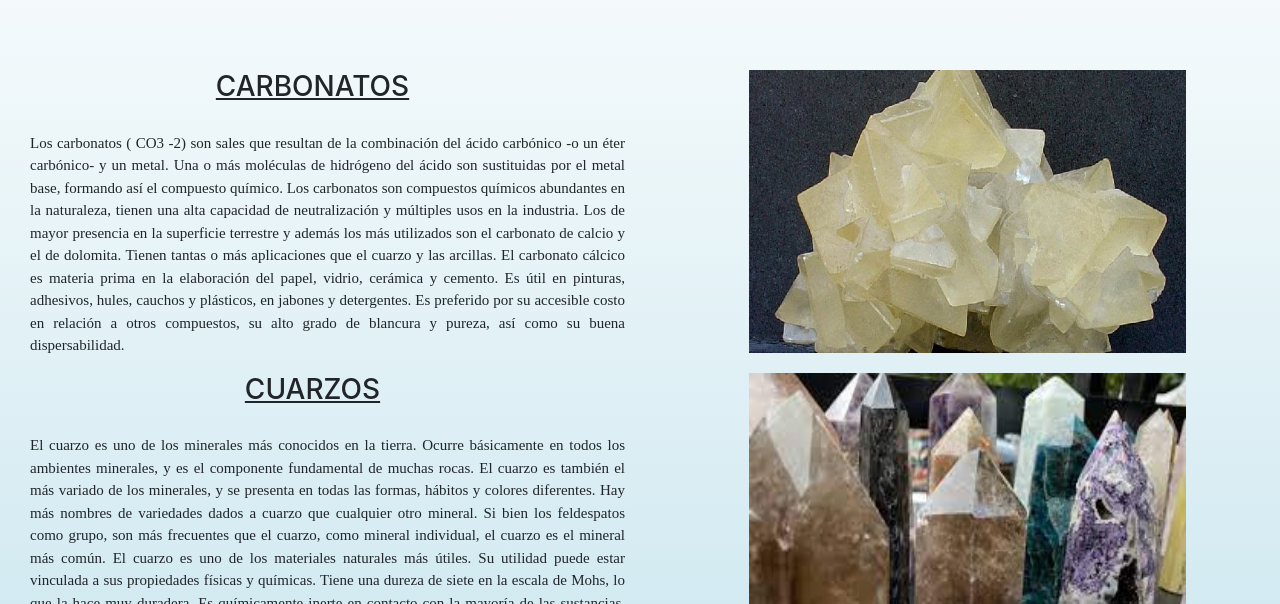
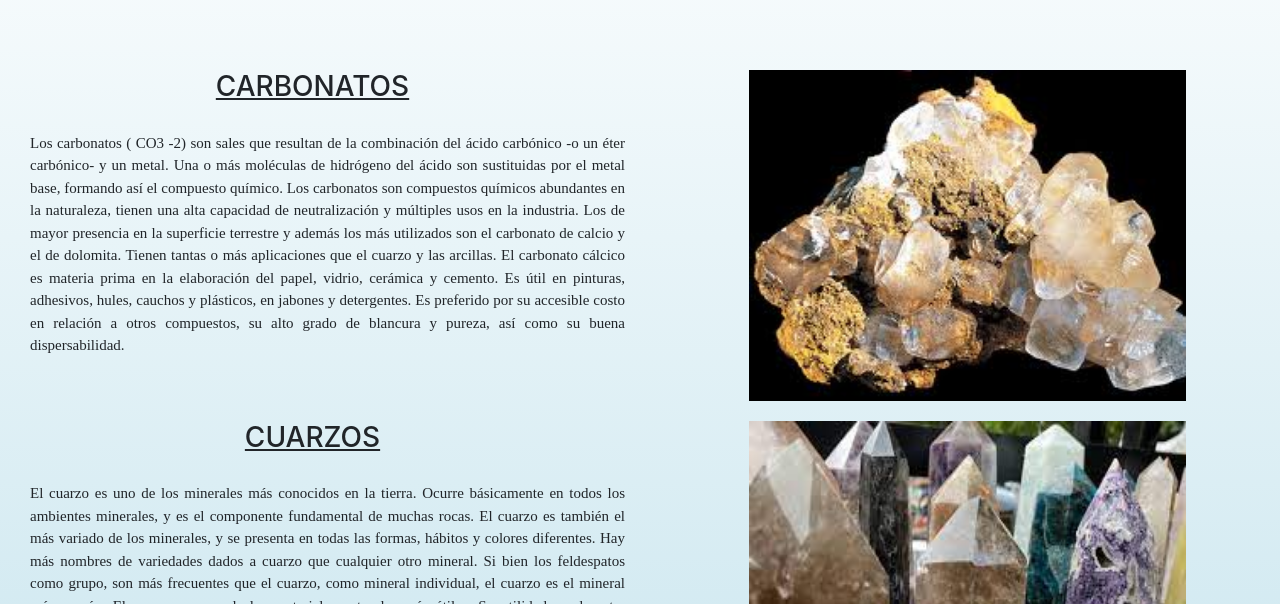
Before and after one commit to mrg3112/Proyecto-Coder, a website: page views/productos.html in a window 1280 px wide. Shown: the part 196-800 px from the top of the page. Drawn offline with nearby package versions, Linux system fonts and the light colour scheme.

Commit message:
cambie imagen carbonatos

```diff
--- a/views/productos.html
+++ b/views/productos.html
@@ -66,7 +66,7 @@
 				</div>
     		</section>
     		<section class="col-lg-6 col-xs-12 producto__imagen--detalle">
-    			<img src="../assets/img/carbonato.jpg" alt="carbonatos" width="70%">
+    			<img src="../assets/img/Calciocarbon1.jpg" alt="carbonatos" width="70%">
     		</section>
     	</div>
     	<div class="row">
```
Also changed, not shown: assets/img/Calciocarbon1.jpg (added).
